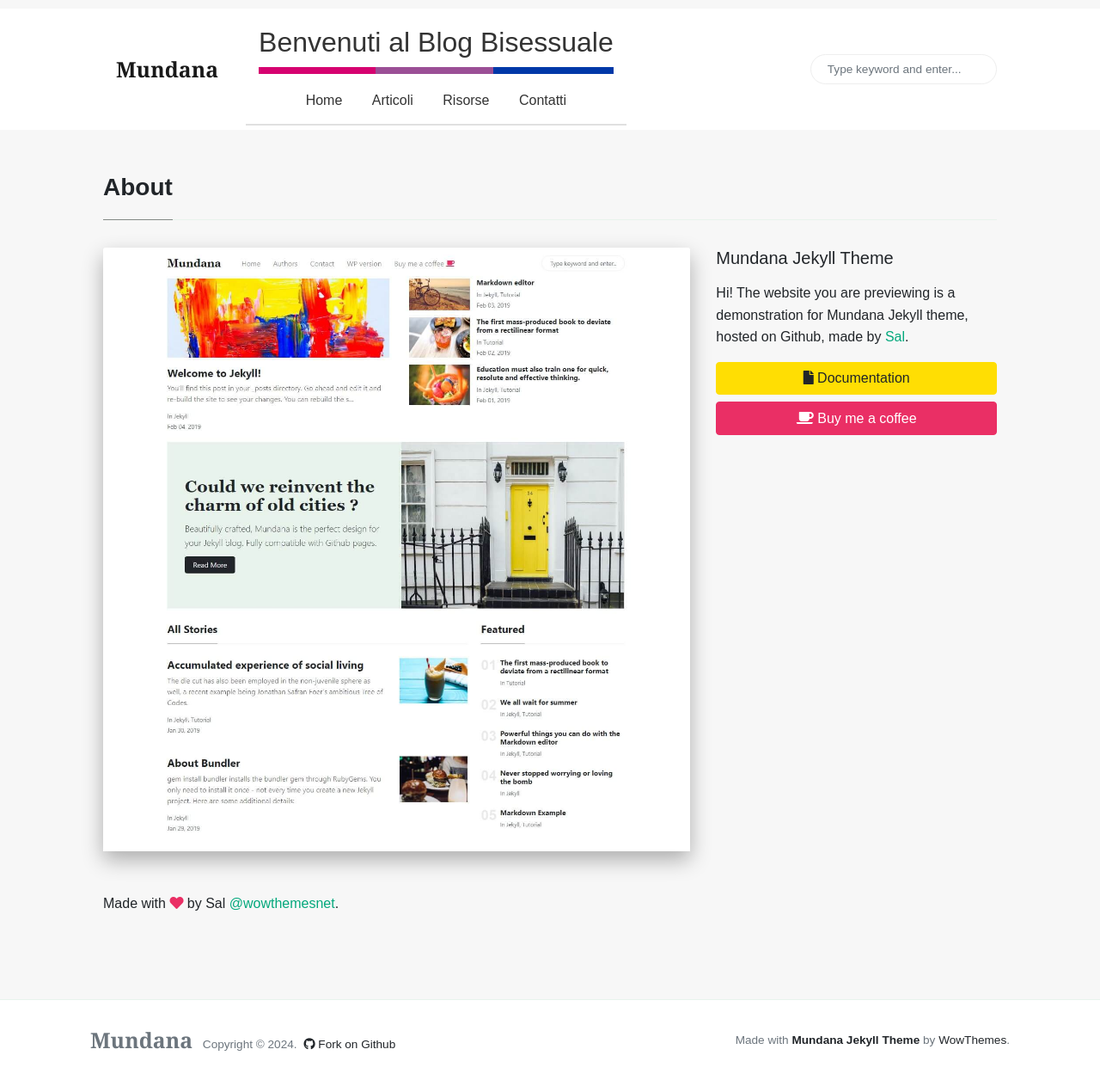
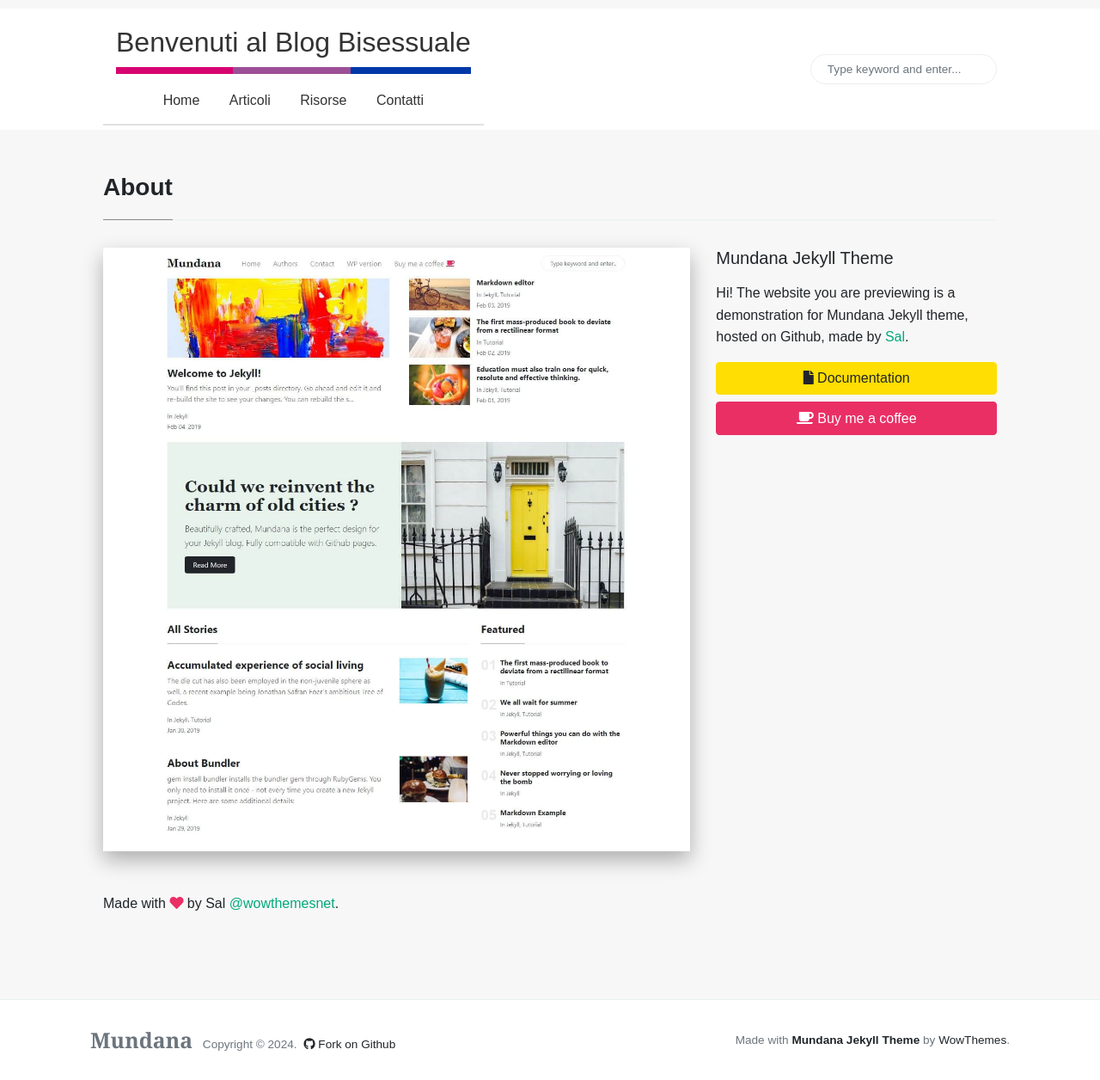
Before and after one commit to confessions-of-a-bisexual-teen/confessions-of-a-bisexual-teen.github.io, a Jekyll site: the page built from _pages/about.md, in a window 1280 px wide and 1256 px high. Shown: the whole window at 86% size. Built offline with Jekyll 4.4.1, drawn with Linux system fonts in a browser that asks for light colours; nearby versions of some CDN libraries; comment, search, counter and statistics services are not loaded.

Commit message:
Update default.html

```diff
--- a/_layouts/default.html
+++ b/_layouts/default.html
@@ -38,10 +38,6 @@
     <!-- Navbar -->
     <nav id="MagicMenu" class="topnav navbar navbar-expand-lg navbar-light bg-white fixed-top">
     <div class="container">
-        <a class="navbar-brand" href="{{ site.baseurl }}/index.html"><strong>{{site.name}}</strong></a>
-        <button class="navbar-toggler collapsed" type="button" data-toggle="collapse" data-target="#navbarColor02" aria-controls="navbarColor02" aria-expanded="false" aria-label="Toggle navigation">
-        <span class="navbar-toggler-icon"></span>
-        </button>
         <div class="navbar-collapse collapse" id="navbarColor02" style="">
             <ul class="navbar-nav mr-auto d-flex align-items-center">
                {% include menu-header.html %}
```
